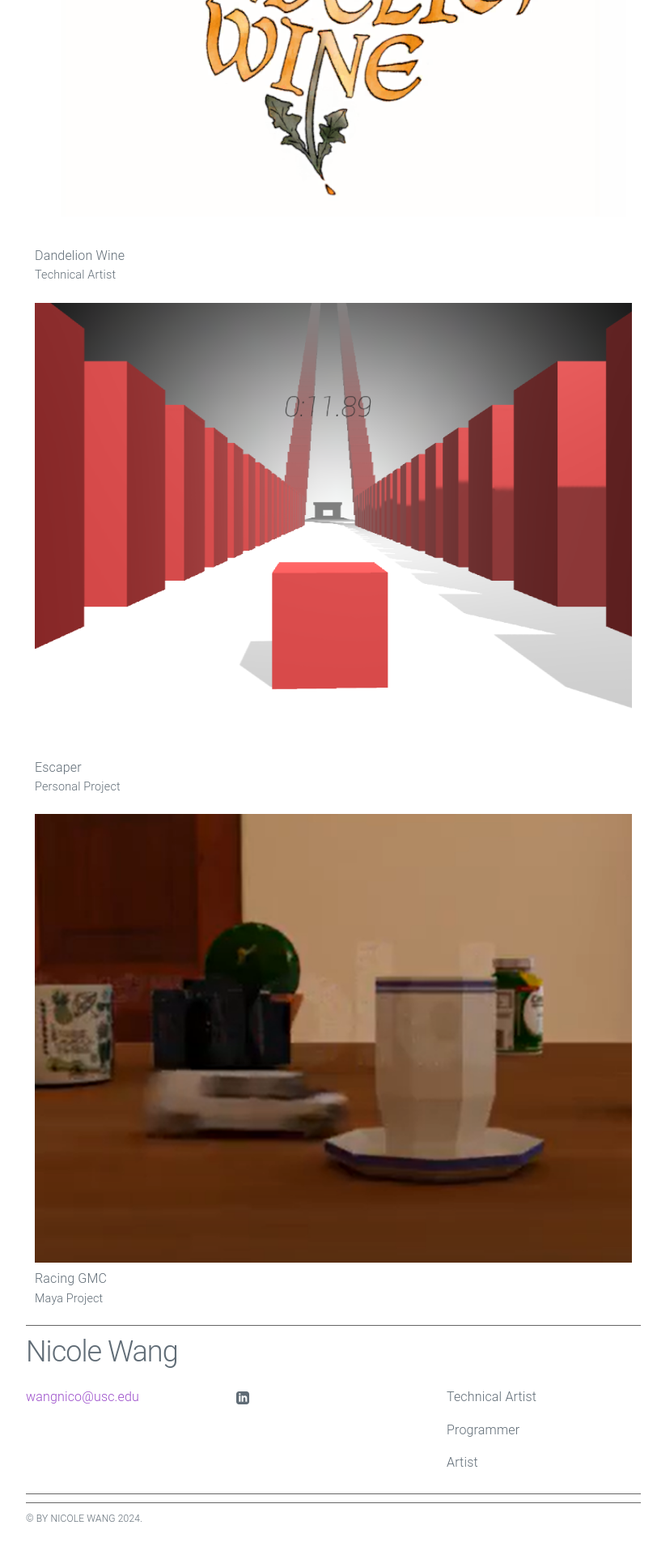
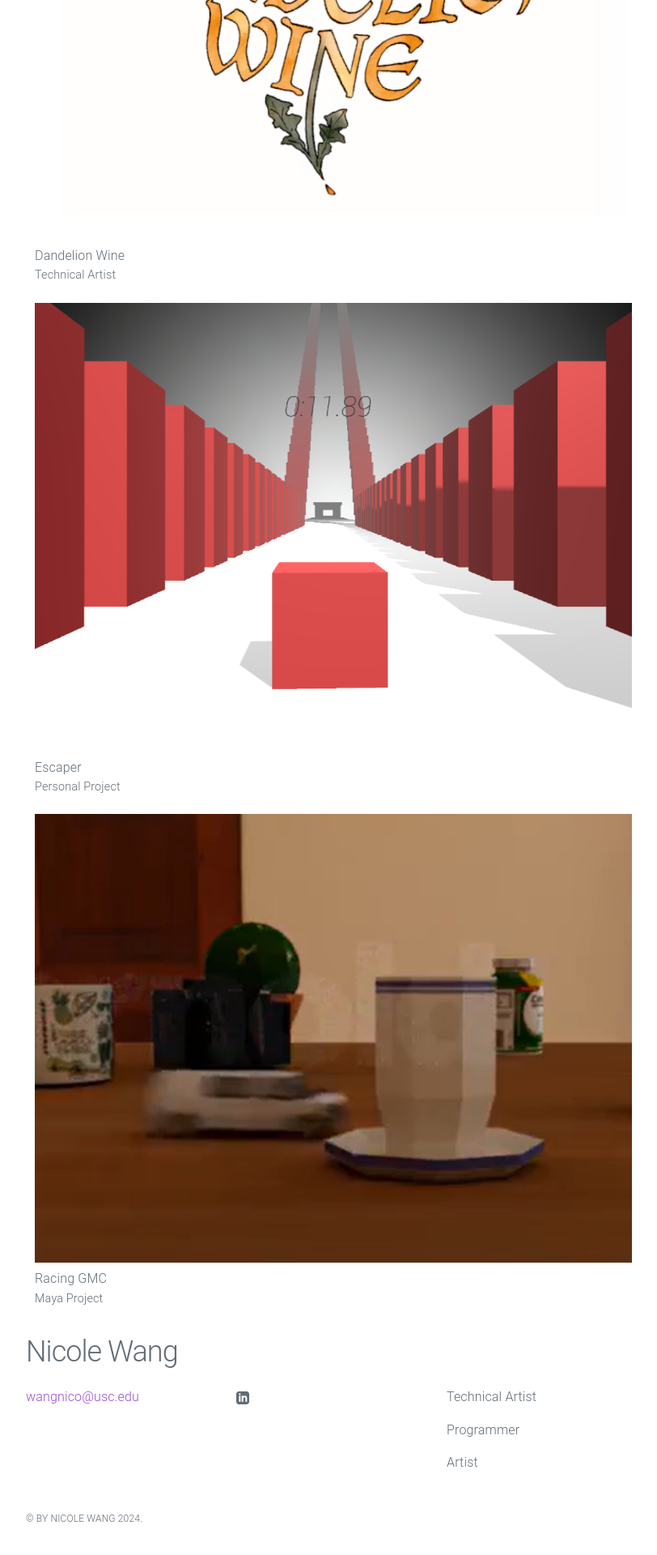
Before and after one commit to NicoWWW/NicoWWW.github.io, a Jekyll site: the page built from index.html, in a window 1280 px wide. Shown: the part 2576-4496 px from the top of the page at 81% size, without its empty margins (228-1040 px from the left). Built offline with Jekyll 4.4.1, drawn with Linux system fonts in a browser that asks for light colours.

Commit message:
Update main.scss

```diff
--- a/css/main.scss
+++ b/css/main.scss
@@ -4,8 +4,8 @@
 @charset "utf-8";
 
 $grey-color: #000000;
-$grey-color-light: lighten($grey-color, 40%);
-$grey-color-dark:  darken($grey-color, 25%);
+$grey-color-light: lighten($grey-color, 100%);
+$grey-color-dark:  darken($grey-color, 100%);
 
 // Import partials from `sass_dir` (defaults to `_sass`)
 @import
```
